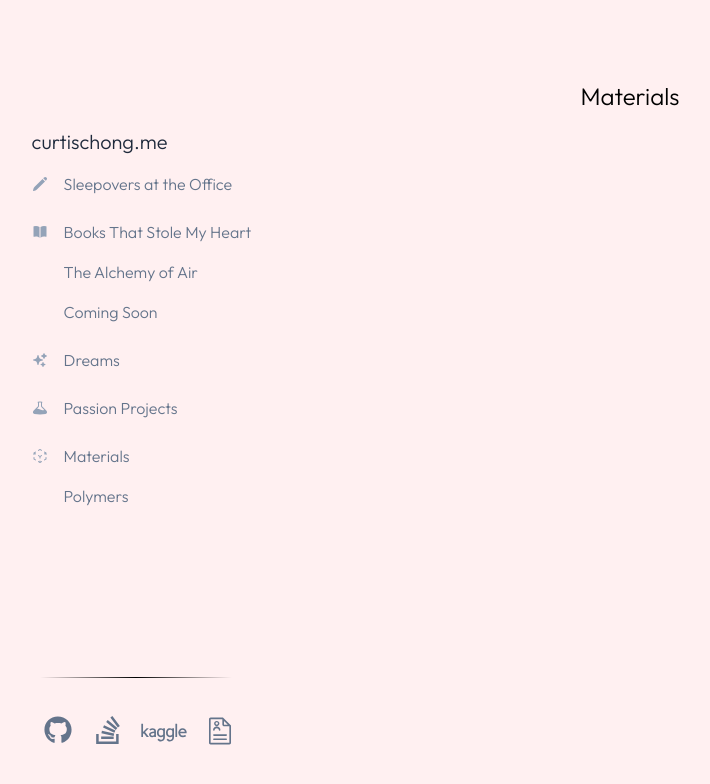
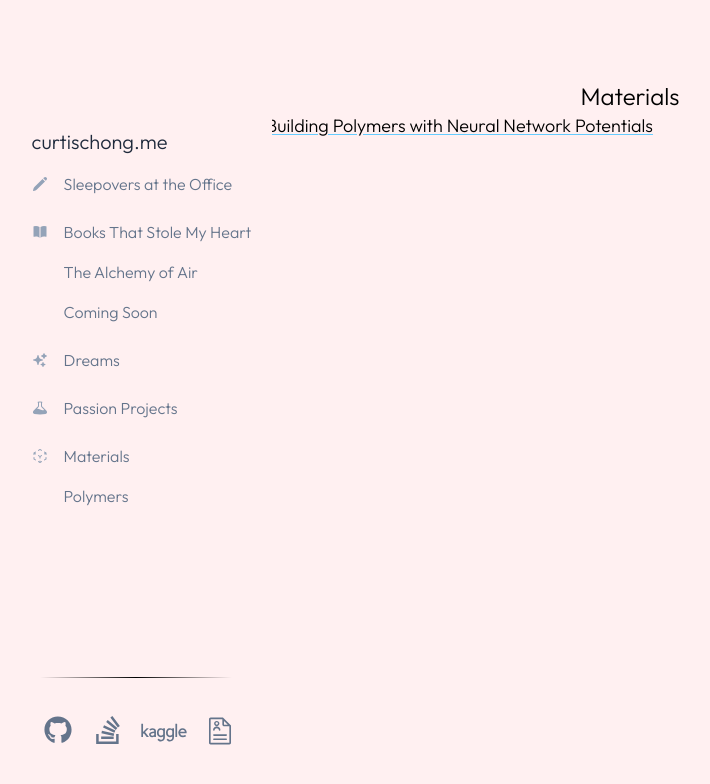
Before and after one commit to chongcurtis/chongcurtis.github.io, a Next.js app: page /materials in a window 1280 px wide. Shown: the top 784 px of the page, without its empty margins (10-720 px from the left). Built offline with nearby package versions, Linux system fonts and the light colour scheme.

Commit message:
try to clear spheres better

```diff
--- a/src/components/materials/PolymerVideoViewer.tsx
+++ b/src/components/materials/PolymerVideoViewer.tsx
@@ -101,9 +101,7 @@ const PolymerVideoViewerCanvas = ({
     const rendererRef = useRef<THREE.WebGLRenderer>();
     const animationFrameIdRef = useRef<number>();
 
-    // Animation loop
-    const animate = useCallback(() => {
-        const drawFrame = (processedFrame: ProcessedFrame) => {
+    const clearSpheres = useCallback(() => {
         // Remove existing spheres from the scene
         // from https://stackoverflow.com/questions/18357529/threejs-remove-object-from-scene
         for (const sphere of currentSpheresRef.current) {
@@ -122,6 +120,13 @@ const PolymerVideoViewerCanvas = ({
             }
             sphere.removeFromParent();
         }
+        currentSpheresRef.current = [];
+    }, []);
+
+    // Animation loop
+    const animate = useCallback(() => {
+        const drawFrame = (processedFrame: ProcessedFrame) => {
+            clearSpheres();
 
             // Clear the currentSpheresRef
             currentSpheresRef.current = [];
@@ -165,13 +170,14 @@ const PolymerVideoViewerCanvas = ({
 
         animationFrameIdRef.current = requestAnimationFrame(animate);
         controlsRef.current?.update();
-        if (cameraRef.current) {
-            rendererRef.current?.render(sceneRef.current, cameraRef.current);
+        if (cameraRef.current && sceneRef.current && rendererRef.current) {
+            rendererRef.current.render(sceneRef.current, cameraRef.current);
         }
         return () => {
             if (animationFrameIdRef.current) {
                 cancelAnimationFrame(animationFrameIdRef.current);
             }
+            clearSpheres();
         };
     }, [
         processedFrames,
--- a/src/components/sidebar/NavLinks.tsx
+++ b/src/components/sidebar/NavLinks.tsx
@@ -43,7 +43,7 @@ export const NavLinks: NavLink[] = [
     },
     {
         label: "Materials",
-        href: "/materials",
+        href: "/materials/polymers",
         icon: <CubeTransparentIcon className="h-4 w-4 text-slate-400" />,
         children: [
             {
--- a/src/pages/materials/index.tsx
+++ b/src/pages/materials/index.tsx
@@ -7,18 +7,16 @@ export const getStaticProps = async () => {
 // TODO: add a page for each material
 export default function Materials() {
     return (
-        <div className="px-3 text-center text-lg">
-            <p className="mt-20 text-2xl">Materials</p>
-            <p className="fade-in-on-scroll">
-                {" "}
+        <div className="px-3 text-lg">
+            <p className="mt-20 text-center text-2xl">Materials</p>
+            <div>
                 <a
-                    href="/materials"
-                    target="_blank"
+                    href="/materials/polymers"
                     className="ml-2 underline decoration-sleepover-secondary underline-offset-2 hover:decoration-wavy"
                 >
                     Building Polymers with Neural Network Potentials
                 </a>
-            </p>
+            </div>
         </div>
     );
 }
--- a/src/pages/materials/polymers.tsx
+++ b/src/pages/materials/polymers.tsx
@@ -40,7 +40,7 @@ export default function Polymers() {
     return (
         <MantineProvider>
             <div className="px-3 text-lg">
-                <p className="fade-in-on-scroll mt-20 text-2xl">
+                <p className="fade-in-on-scroll mt-20 text-center text-2xl">
                     Building Polymers with Neural Network Potentials
                 </p>
                 <p className="fade-in-on-scroll mt-10">
```
Lines whose indentation alone changed are shown as unchanged.
